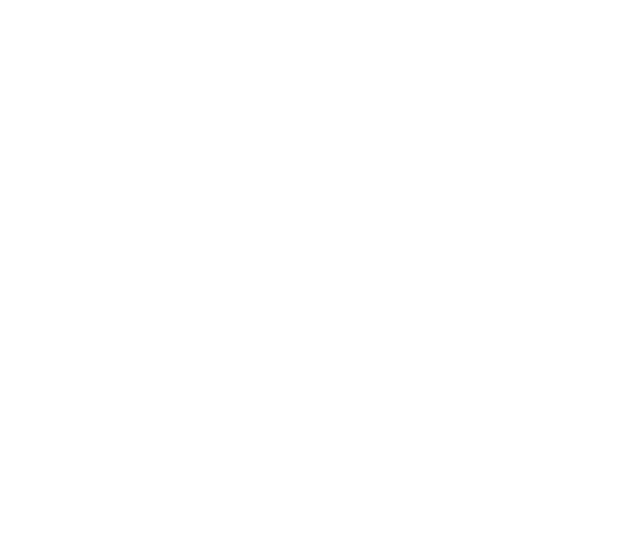
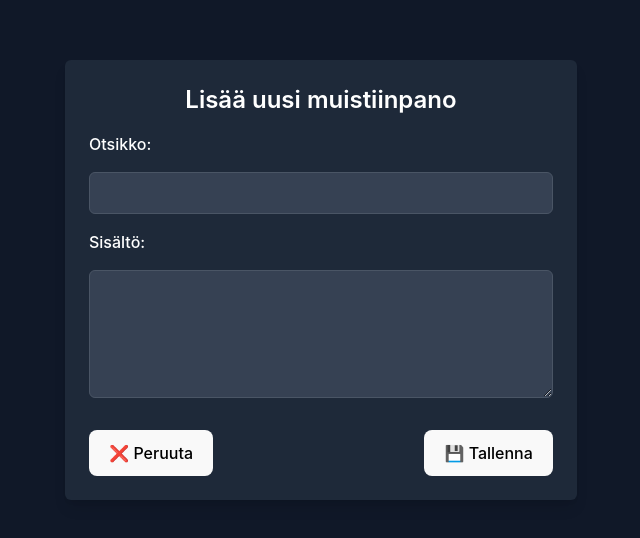
Before and after one commit to kyosho78/codeside, a React (Vite) app: page /add-note in a window 1280 px wide. Before the commit this address had no page. Shown: the part 120-658 px from the top of the page, without its empty margins (319-959 px from the left). Built offline with nearby package versions, Linux system fonts and the light colour scheme.

Commit message:
Notes osio ok. Ei vielä Autentikointia mukana.

```diff
--- a/src/App.jsx
+++ b/src/App.jsx
@@ -10,6 +10,11 @@
 import CsharpLoop from "./Staticpages/programming/CsharpLoop.jsx";
 import backgroundVideo from "./Assets/background.mp4";
 import Notes from "./Notes/notes.jsx";
+import EditNotes from "./Notes/editNotes";
+import AddNote from "./Notes/addNote";
+
+
+
 
 
 // Background Video Component
@@ -55,6 +60,8 @@
           <Route path="/csharp-condition" element={<><Navbar /><CsharpCondition /></>} />
           <Route path="/csharp-loop" element={<><Navbar /><CsharpLoop /></>} />
           <Route path="/notes" element={<Notes />} />
+          <Route path="/edit-note/:id" element={<EditNotes />} />
+          <Route path="/add-note" element={<AddNote />} />
           {/* Add other pages as needed */}
         </Routes>
       </div>
--- a/src/Notes/addNote.jsx
+++ b/src/Notes/addNote.jsx
@@ -1,57 +1,100 @@
-import React, { useState } from "react";
+import { useState } from "react";
 import { useNavigate } from "react-router-dom";
 
 const AddNote = () => {
-  const [noteContent, setNoteContent] = useState(""); // Tilamuuttuja uudelle muistiinpanolle
     const navigate = useNavigate();
+    const baseUrl = "https://codesitebe-efgshggehucfdvhq.swedencentral-01.azurewebsites.net/api/Notes/";
 
-  // Funktio, joka käsittelee muistiinpanon tallennuksen
-  const handleAddNote = async () => {
-    if (!noteContent.trim()) {
-      alert("Muistiinpano ei voi olla tyhjä!");
-      return;
+    const [note, setNote] = useState({ header: "", content: "" });
+    const [error, setError] = useState(null);
+
+    // Käsitellään lomakkeen lähetys (POST)
+    const handleSubmit = async (e) => {
+      e.preventDefault();
+      try {
+          const requestBody = JSON.stringify({
+              owner: "2", //Testikäyttäjä
+              header: note.header,
+              content: note.content,
+          });
+
+          console.log("Lähetettävä JSON:", requestBody);
+
+          const response = await fetch(baseUrl, {
+              method: "POST",
+              mode: "cors",
+              headers: {
+                  "Content-Type": "application/json",
+              },
+              body: requestBody,
+          });
+
+          console.log("Vastaus:", response.status, response.statusText, await response.text());
+
+          if (!response.ok) {
+              throw new Error(`Virhe lisättäessä muistiinpanoa: ${response.status}`);
           }
 
-    try {
-      const accessToken = localStorage.getItem("accessToken"); // Haetaan JWT-token
-      const response = await fetch(
-        "https://codesitebe-efgshggehucfdvhq.swedencentral-01.azurewebsites.net/api/Notes/",
-        {
-          method: "POST",
-          headers: {
-            "Content-Type": "application/json",
-            Authorization: `Bearer ${accessToken}`, // JWT-header mukaan
-          },
-          body: JSON.stringify({ content: noteContent }), // Lähetetään muistiinpano
-        }
-      );
-
-      if (!response.ok) throw new Error("Muistiinpanon tallennus epäonnistui");
-
-      alert("Muistiinpano lisätty!");
-      navigate("/notes"); // Ohjataan takaisin Notes-listaan
+          navigate("/notes");
       } catch (error) {
-      console.error(error);
-      alert("Muistiinpanon tallennus epäonnistui.");
+          console.error("Virhe:", error.message);
+          setError(`Muistiinpanon lisääminen epäonnistui: ${error.message}`);
       }
   };
+  return (
+    <div className="min-h-screen flex items-center justify-center bg-gray-900 text-white p-6">
+        <div className="w-full max-w-lg bg-gray-800 shadow-lg rounded-md p-6">
+            <h2 className="text-2xl font-semibold mb-4 text-center">Lisää uusi muistiinpano</h2>
 
-  return (
-    <div>
-      <h2>Lisää uusi muistiinpano</h2>
+            {error && (
+                <p className="text-center text-red-400 bg-red-800 p-2 rounded-md mb-4">
+                    {error}
+                </p>
+            )}
+
+            <form onSubmit={handleSubmit} className="flex flex-col space-y-4">
+                <label className="font-medium">Otsikko:</label>
+                <input
+                    type="text"
+                    value={note.header}
+                    onChange={(e) => setNote({ ...note, header: e.target.value })}
+                    className="border border-gray-600 bg-gray-700 text-white p-2 rounded-md w-full focus:ring-2 focus:ring-green-500"
+                    required
+                />
+
+                <label className="font-medium">Sisältö:</label>
                 <textarea
-        value={noteContent}
-        onChange={(e) => setNoteContent(e.target.value)}
-        rows={5}
-        cols={50}
-        placeholder="Kirjoita muistiinpano tähän..."
+                    value={note.content}
+                    onChange={(e) => setNote({ ...note, content: e.target.value })}
+                    className="border border-gray-600 bg-gray-700 text-white p-2 rounded-md w-full h-32 focus:ring-2 focus:ring-green-500"
+                    required
                 />
-      <div>
-        <button onClick={handleAddNote}>Tallenna</button>
-        <button onClick={() => navigate("/notes")}>Peruuta</button>
+
+                <div className="flex justify-between mt-4">
+                    <button
+                        type="button"
+                        onClick={() => navigate("/notes")}
+                        className="bg-gray-500 text-black px-4 py-2 rounded-md hover:bg-gray-600 hover:bg-opacity-80 transition"
+                    >
+                        ❌ Peruuta
+                    </button>
+                    <button
+                        type="submit"
+                        className="bg-green-500 text-black px-4 py-2 rounded-md hover:bg-green-600 hover:bg-opacity-80 transition"
+                    >
+                        💾 Tallenna
+                    </button>
+                </div>
+            </form>
         </div>
     </div>
 );
+
+
+
+
+
+
 };
 
 export default AddNote;
--- a/src/Notes/editNotes.jsx
+++ b/src/Notes/editNotes.jsx
@@ -1,64 +1,108 @@
-import React, { useState, useEffect } from "react";
+import { useState, useEffect } from "react";
 import { useParams, useNavigate } from "react-router-dom";
-//import './LoginUser.css';
 
-const EditNote = () => {
-  const { noteId } = useParams(); // Hakee ID:n URL:stä
-  const [noteContent, setNoteContent] = useState(""); // Tilamuuttuja muistiinpanolle
+const EditNotes = () => {
+    const { id } = useParams(); // Haetaan id URL:sta
     const navigate = useNavigate();
+    const baseUrl = "https://codesitebe-efgshggehucfdvhq.swedencentral-01.azurewebsites.net/api/Notes/";
 
-  // Haetaan muistiinpano ID:n perusteella
+    const [note, setNote] = useState({ header: "", content: "" });
+    const [loading, setLoading] = useState(true);
+    const [error, setError] = useState(null);
+
+    // Haetaan muokattava muistiinpano
     useEffect(() => {
         const fetchNote = async () => {
             try {
-        const response = await fetch(`https://codesitebe-efgshggehucfdvhq.swedencentral-01.azurewebsites.net/api/Notes/${noteId}/`);
+                const response = await fetch(`${baseUrl}${id}`, {
+                    method: "GET",
+                    mode: "cors",
+                    headers: {
+                        "Content-Type": "application/json",
+                    },
+                });
 
-        if (!response.ok) throw new Error("Muistiinpanon haku epäonnistui");
+                if (!response.ok) throw new Error(`Virhe haettaessa muistiinpanoa: ${response.status}`);
+
                 const data = await response.json();
-        setNoteContent(data.content); // Tallennetaan sisältö stateen
+                setNote(data);
             } catch (error) {
                 console.error(error);
-        alert("Muistiinpanon haku epäonnistui.");
+                setError("Muistiinpanon haku epäonnistui.");
+            } finally {
+                setLoading(false);
             }
         };
 
         fetchNote();
-  }, [noteId]); // Suoritetaan vain kun noteId muuttuu
+    }, [id]);
 
-  // Funktio, joka tallentaa muokatun muistiinpanon
-  const handleSaveNote = async () => {
+    // Käsitellään muokkauksen tallennus
+    const handleSubmit = async (e) => {
+        e.preventDefault();
         try {
-      const accessToken = localStorage.getItem('accessToken'); // Haetaan JWT-token
-      const response = await fetch(`https://codesitebe-efgshggehucfdvhq.swedencentral-01.azurewebsites.net/api/Notes/${noteId}/`, {
-        method: "PATCH",
+            const response = await fetch(`${baseUrl}${id}`, {
+                method: "PUT",
+                mode: "cors",
                 headers: {
                     "Content-Type": "application/json",
-          Authorization: `Bearer ${accessToken}`,
                 },
-        body: JSON.stringify({ content: noteContent }), // Lähetetään muokattu sisältö
+                body: JSON.stringify(note),
             });
 
-      if (!response.ok) throw new Error("Muistiinpanon tallennus epäonnistui");
-      alert("Muistiinpano tallennettu!");
-      navigate('/notes'); // Ohjataan takaisin Notes-listaan
+            if (!response.ok) throw new Error("Virhe tallennettaessa muistiinpanoa.");
+
+            navigate("/notes"); // Palataan takaisin muistiinpanojen listaukseen
         } catch (error) {
             console.error(error);
-      alert("Muistiinpanon tallennus epäonnistui.");
+            setError("Tallennus epäonnistui.");
         }
     };
 
+    if (loading) return <p className="text-center text-gray-600">Ladataan muistiinpanoa...</p>;
+    if (error) return <p className="text-center text-red-500">{error}</p>;
+
     return (
-    <div>
-      <h2>Muokkaa muistiinpanoa</h2>
+      <div className="min-h-screen flex items-center justify-center bg-gray-900 text-white p-6">
+          <div className="w-full max-w-lg bg-gray-800 shadow-lg rounded-md p-6">
+              <h2 className="text-2xl font-semibold mb-4 text-center">Muokkaa muistiinpanoa</h2>
+              <form onSubmit={handleSubmit} className="flex flex-col space-y-4">
+
+                  <label className="font-medium">Otsikko:</label>
+                  <input
+                      type="text"
+                      value={note.header}
+                      onChange={(e) => setNote({ ...note, header: e.target.value })}
+                      className="border border-gray-600 bg-gray-700 text-white p-2 rounded-md w-full focus:ring-2 focus:ring-blue-500"
+                  />
+
+                  <label className="font-medium">Sisältö:</label>
                   <textarea
-        value={noteContent}
-        onChange={(e) => setNoteContent(e.target.value)}
-        rows={5}
-        cols={50}
+                      value={note.content}
+                      onChange={(e) => setNote({ ...note, content: e.target.value })}
+                      className="border border-gray-600 bg-gray-700 text-white p-2 rounded-md w-full h-32 focus:ring-2 focus:ring-blue-500"
                   />
-      <button onClick={handleSaveNote}>Tallenna</button>
+
+                  <div className="flex justify-between mt-4">
+                      <button
+                          type="button"
+                          onClick={() => navigate("/notes")}
+                          className="bg-gray-500 text-black px-4 py-2 rounded-md hover:bg-gray-600 hover:bg-opacity-80 transition"
+                      >
+                          ❌ Peruuta
+                      </button>
+                      <button
+                          type="submit"
+                          className="bg-blue-500 text-black px-4 py-2 rounded-md hover:bg-blue-600 hover:bg-opacity-80 transition"
+                      >
+                          💾 Tallenna
+                      </button>
+                  </div>
+              </form>
+          </div>
       </div>
   );
+
 };
 
-export default EditNote;
+export default EditNotes;
--- a/src/Notes/notes.jsx
+++ b/src/Notes/notes.jsx
@@ -1,156 +1,132 @@
-import React, { useState, useEffect } from "react";
+import { useState, useEffect } from "react";
+import { useNavigate } from "react-router-dom";
 
 const Notes = () => {
-  const [notes, setNotes] = useState([]); // Tila muistiinpanot
-  const [loading, setLoading] = useState(true); // Latauksen tila
+  const [notes, setNotes] = useState([]);
+  const [loading, setLoading] = useState(true);
+  const navigate = useNavigate();
+  const baseUrl = "https://codesitebe-efgshggehucfdvhq.swedencentral-01.azurewebsites.net/api/Notes/";
 
   useEffect(() => {
+    fetchNotes();
+  }, []);
+
   const fetchNotes = async () => {
     try {
-        const response = await fetch(
-          "https://codesitebe-efgshggehucfdvhq.swedencentral-01.azurewebsites.net/api/Notes/",
-          {
+      const response = await fetch(baseUrl, {
         method: "GET",
         mode: "cors",
         headers: {
           "Content-Type": "application/json",
-              // Ei Authorization-headeria, koska autentikointi ei ole käytössä!
         },
-          }
-        );
+      });
 
       if (!response.ok) throw new Error(`Virhe: ${response.status}`);
 
       const data = await response.json();
-        setNotes(data); // Tallennetaan muistiinpanot stateen
+      setNotes(data);
     } catch (error) {
       console.error("Muistiinpanojen lataaminen epäonnistui:", error);
     } finally {
-        setLoading(false); // Lataus valmis
+      setLoading(false);
     }
   };
 
-    fetchNotes();
-  }, []); // Suoritetaan vain kerran
+  const handleDelete = async (id) => {
+    if (window.confirm("Haluatko varmasti poistaa muistiinpanon?")) {
+      try {
+        const response = await fetch(`${baseUrl}${id}`, {
+          method: "DELETE",
+          mode: "cors",
+          headers: {
+            "Content-Type": "application/json",
+          },
+        });
+
+        if (!response.ok) throw new Error("Virhe poistettaessa muistiinpanoa");
+
+        setNotes(notes.filter((note) => note.id !== id));
+      } catch (error) {
+        console.error("Virhe poistettaessa muistiinpanoa:", error);
+      }
+    }
+  };
+
+  const handleEdit = (id) => {
+    navigate(`/edit-note/${id}`);
+  };
 
   if (loading) {
-    return <p>Ladataan muistiinpanoja...</p>;
+    return <p className="text-center text-gray-300">Ladataan muistiinpanoja...</p>;
   }
 
   return (
-    <div>
-      <h2>Muistiinpanot</h2>
-      <ul>
+    <div className="min-h-screen bg-gray-900 text-white p-4 md:p-8">
+      {/* Otsikko + Uusi muistiinpano -nappi */}
+      <div className="flex flex-col md:flex-row justify-between items-center mb-4 md:mb-6">
+        <h2 className="text-xl md:text-2xl font-semibold mb-2 md:mb-0">
+          Muistiinpanot
+        </h2>
+        <button
+          onClick={() => navigate("/add-note")}
+          className="bg-green-500 text-black px-3 py-1 md:px-4 md:py-2 rounded text-sm md:text-base hover:bg-green-600 shadow-md"
+        >
+          ➕ Uusi muistiinpano
+        </button>
+      </div>
+
+      {/* Taulukko */}
+      <div className="overflow-x-auto">
+        <table className="w-full border border-gray-700 shadow-lg bg-gray-800 text-gray-300 text-sm md:text-base">
+          <thead>
+            <tr className="bg-gray-700 text-white">
+              <th className="p-2 md:p-3 text-left">Otsikko</th>
+              <th className="p-2 md:p-3 text-left">Sisältö</th>
+              <th className="p-2 md:p-3 text-left">Luotu</th>
+              <th className="p-2 md:p-3 text-left">Päivitetty</th>
+              <th className="p-2 md:p-3 text-left">Toiminnot</th>
+            </tr>
+          </thead>
+          <tbody>
             {notes.length > 0 ? (
               notes.map((note) => (
-            <li key={note.id}>
-              <strong>{note.header}</strong>
-              <p>{note.content}</p>
-              <p><i>{note.tags}</i></p>
-            </li>
+                <tr key={note.id} className="border-t border-gray-600 even:bg-gray-700">
+                  <td className="p-2 md:p-3">{note.header}</td>
+                  {/* <td className="p-2 md:p-3">{note.content}</td> */}
+                  <td className="p-2 md:p-3 break-words whitespace-normal max-w-xs md:max-w-md">
+                    {note.content}
+                  </td>
+
+                  <td className="p-2 md:p-3">{new Date(note.created).toLocaleString("fi-FI")}</td>
+                  <td className="p-2 md:p-3">{new Date(note.updated).toLocaleString("fi-FI")}</td>
+                  <td className="p-2 md:p-3 flex gap-1 md:gap-2">
+                    <button
+                      onClick={() => handleEdit(note.id)}
+                      className="bg-blue-500 text-black px-2 py-1 md:px-3 md:py-1.5 text-xs md:text-sm rounded hover:bg-blue-600 shadow-md"
+                    >
+                      ✏️ Muokkaa
+                    </button>
+                    <button
+                      onClick={() => handleDelete(note.id)}
+                      className="bg-red-500 text-black px-2 py-1 md:px-3 md:py-1.5 text-xs md:text-sm rounded hover:bg-red-600 shadow-md"
+                    >
+                      ❌ Poista
+                    </button>
+                  </td>
+                </tr>
               ))
             ) : (
-          <p>Ei muistiinpanoja.</p>
+              <tr>
+                <td colSpan="5" className="p-2 md:p-3 text-center text-gray-400">
+                  Ei muistiinpanoja.
+                </td>
+              </tr>
             )}
-      </ul>
+          </tbody>
+        </table>
+      </div>
     </div>
   );
 };
 
 export default Notes;
-
-
-// import React, { useState, useEffect } from "react";
-// import { Link } from "react-router-dom";
-
-// const Notes = () => {
-//   const [notes, setNotes] = useState([]); // Tila muistiinpanoille
-//   const [loading, setLoading] = useState(true); // Lataustilan hallinta
-
-//   useEffect(() => {
-//     const fetchNotes = async () => {
-//       try {
-//         const accessToken = localStorage.getItem("accessToken"); // Haetaan JWT-token
-//         const response = await fetch(
-//           "https://codesitebe-efgshggehucfdvhq.swedencentral-01.azurewebsites.net/api/Notes/",
-//           {
-//             method: "GET",
-//             headers: {
-//               "Content-Type": "application/json",
-//               Authorization: `Bearer ${accessToken}`, // Token mukaan
-//             },
-//           }
-//         );
-
-//         if (!response.ok) throw new Error("Muistiinpanojen haku epäonnistui");
-
-//         const data = await response.json();
-//         setNotes(data); // Tallennetaan muistiinpanot tilaan
-//       } catch (error) {
-//         console.error(error);
-//         alert("Muistiinpanojen lataaminen epäonnistui.");
-//       } finally {
-//         setLoading(false); // Asetetaan lataustila pois päältä
-//       }
-//     };
-
-//     fetchNotes();
-//   }, []); // Suoritetaan kerran, kun komponentti ladataan
-
-//   // Poistofunktio
-//   const handleDeleteNote = async (noteId) => {
-//     if (!window.confirm("Haluatko varmasti poistaa tämän muistiinpanon?")) {
-//       return;
-//     }
-
-//     try {
-//       const accessToken = localStorage.getItem("accessToken");
-//       const response = await fetch(
-//         `https://codesitebe-efgshggehucfdvhq.swedencentral-01.azurewebsites.net/api/Notes/${noteId}/`,
-//         {
-//           method: "DELETE",
-//           headers: {
-//             Authorization: `Bearer ${accessToken}`,
-//           },
-//         }
-//       );
-
-//       if (!response.ok) throw new Error("Muistiinpanon poisto epäonnistui");
-
-//       // Päivitetään tila poistamalla valittu muistiinpano listasta
-//       setNotes(notes.filter((note) => note.id !== noteId));
-
-//       alert("Muistiinpano poistettu!");
-//     } catch (error) {
-//       console.error(error);
-//       alert("Muistiinpanon poistaminen epäonnistui.");
-//     }
-//   };
-
-//   if (loading) {
-//     return <p>Ladataan muistiinpanoja...</p>;
-//   }
-
-//   return (
-//     <div>
-//       <h2>Muistiinpanot</h2>
-//       <ul>
-//         {notes.length > 0 ? (
-//           notes.map((note) => (
-//             <li key={note.id}>
-//               <Link to={`/notes/edit/${note.id}`}>{note.content}</Link>
-//               <button onClick={() => handleDeleteNote(note.id)}>Poista</button>
-//             </li>
-//           ))
-//         ) : (
-//           <p>Ei muistiinpanoja.</p>
-//         )}
-//       </ul>
-//       <Link to="/notes/add">
-//         <button>Lisää uusi muistiinpano</button>
-//       </Link>
-//     </div>
-//   );
-// };
-
-// export default Notes;
```
Lines whose indentation alone changed are shown as unchanged.
